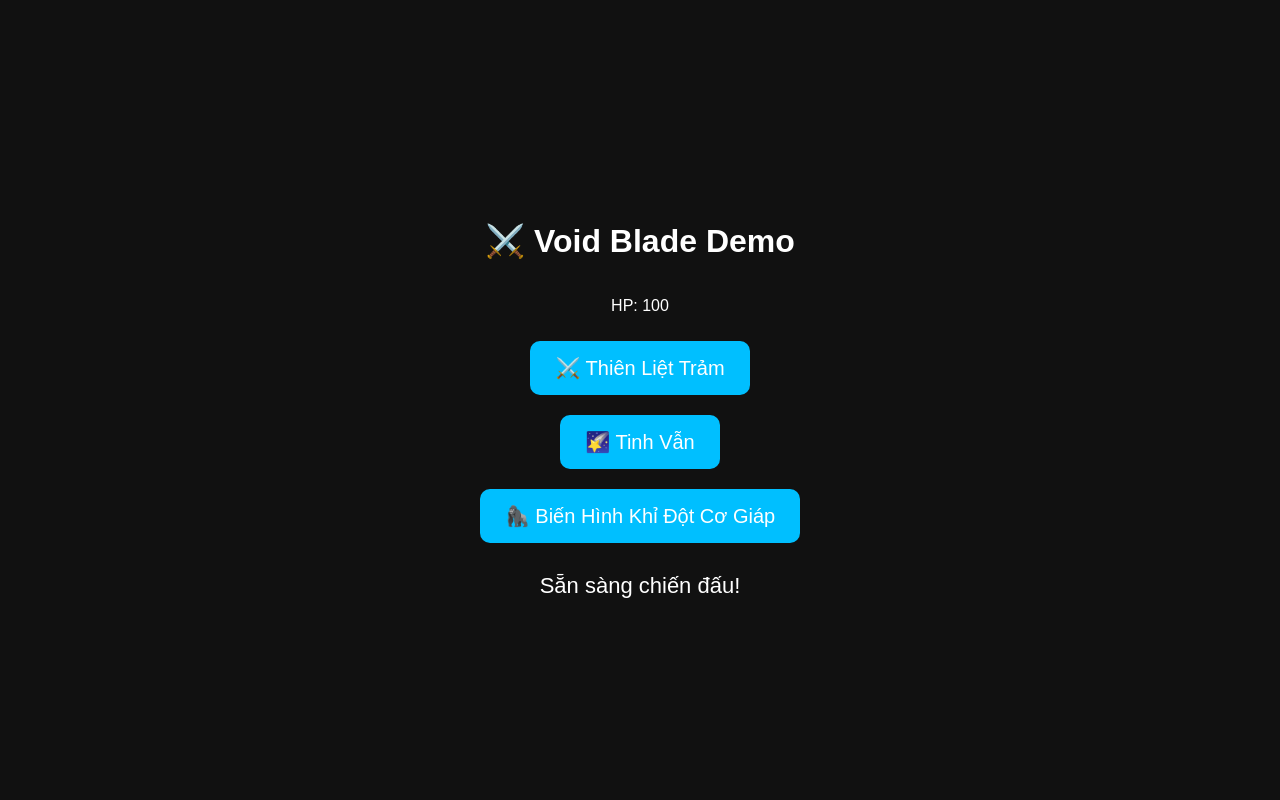
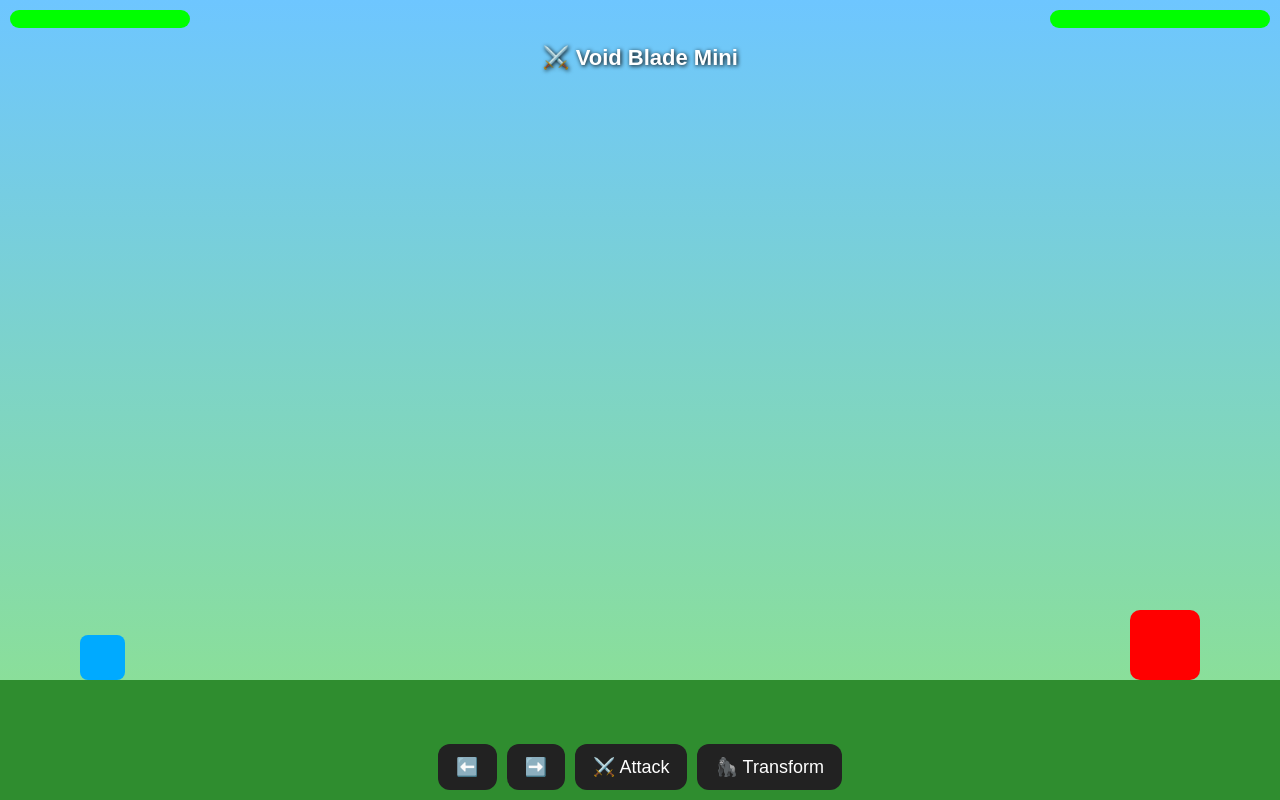
Before and after one commit to maiyeuemdauyeu1-art/-VoidBladeGame, a plain HTML site: page index.html in a window 1280 px wide. Drawn offline with Linux system fonts and the light colour scheme.

Commit message:
Update index.html

```diff
--- a/index.html
+++ b/index.html
@@ -2,61 +2,210 @@
 <html lang="vi">
 <head>
 <meta charset="UTF-8">
-<meta name="viewport" content="width=device-width, initial-scale=1.0">
-<title>Void Blade Demo</title>
+<meta name="viewport" content="width=device-width,initial-scale=1">
+<title>Void Blade Mini</title>
+
 <style>
 body{
 margin:0;
-background:#111;
-color:white;
+overflow:hidden;
+background:#6ec6ff;
 font-family:Arial;
-text-align:center;
 }
+
 #game{
+position:relative;
 width:100vw;
 height:100vh;
+background:linear-gradient(#6ec6ff,#8fe388);
+}
+
+#ground{
+position:absolute;
+bottom:0;
+width:100%;
+height:120px;
+background:#2f8d2f;
+}
+
+#player{
+position:absolute;
+left:80px;
+bottom:120px;
+width:45px;
+height:45px;
+background:#00aaff;
+border-radius:8px;
+}
+
+#boss{
+position:absolute;
+right:80px;
+bottom:120px;
+width:70px;
+height:70px;
+background:red;
+border-radius:10px;
+}
+
+.bar{
+position:absolute;
+height:18px;
+background:#333;
+border-radius:10px;
+overflow:hidden;
+}
+
+.fill{
+height:100%;
+background:lime;
+}
+
+#playerBar{
+left:10px;
+top:10px;
+width:180px;
+}
+
+#bossBar{
+right:10px;
+top:10px;
+width:220px;
+}
+
+#controls{
+position:absolute;
+bottom:10px;
+left:0;
+right:0;
 display:flex;
-flex-direction:column;
 justify-content:center;
-align-items:center;
+gap:10px;
+flex-wrap:wrap;
 }
+
 button{
-padding:15px 25px;
-margin:10px;
-font-size:20px;
+font-size:18px;
+padding:12px 18px;
 border:none;
-border-radius:10px;
-background:#00bfff;
+border-radius:12px;
+background:#222;
 color:white;
 }
-#log{
-margin-top:20px;
+
+#text{
+position:absolute;
+top:45px;
+left:50%;
+transform:translateX(-50%);
 font-size:22px;
+font-weight:bold;
+color:white;
+text-shadow:1px 1px 4px black;
 }
 </style>
 </head>
+
 <body>
+
 <div id="game">
-<h1>⚔️ Void Blade Demo</h1>
-<p>HP: <span id="hp">100</span></p>
 
-<button onclick="skill1()">⚔️ Thiên Liệt Trảm</button>
-<button onclick="skill2()">🌠 Tinh Vẫn</button>
-<button onclick="transform()">🦍 Biến Hình Khỉ Đột Cơ Giáp</button>
+<div id="playerBar" class="bar">
+<div id="pfill" class="fill" style="width:100%"></div>
+</div>
 
-<div id="log">Sẵn sàng chiến đấu!</div>
+<div id="bossBar" class="bar">
+<div id="bfill" class="fill" style="width:100%"></div>
+</div>
+
+<div id="text">
+⚔️ Void Blade Mini
+</div>
+
+<div id="player"></div>
+
+<div id="boss"></div>
+
+<div id="ground"></div>
+
+<div id="controls">
+
+<button onclick="move(-25)">⬅️</button>
+
+<button onclick="move(25)">➡️</button>
+
+<button onclick="attack()">⚔️ Attack</button>
+
+<button onclick="transform()">🦍 Transform</button>
+
+</div>
+
 </div>
 
 <script>
-function skill1(){
-document.getElementById("log").innerHTML="⚔️ Thiên Liệt Trảm gây 250 sát thương!";
+
+let player=document.getElementById("player");
+let boss=document.getElementById("boss");
+
+let x=80;
+
+let bossHP=100;
+let power=10;
+
+function move(v){
+
+x+=v;
+
+if(x<0)x=0;
+if(x>window.innerWidth-60)x=window.innerWidth-60;
+
+player.style.left=x+"px";
+
 }
-function skill2(){
-document.getElementById("log").innerHTML="🌠 Tinh Vẫn triệu hồi kiếm từ trên trời!";
+
+function attack(){
+
+let bossX=window.innerWidth-150;
+
+if(Math.abs(x-bossX)<120){
+
+bossHP-=power;
+
+if(bossHP<0)bossHP=0;
+
+document.getElementById("bfill").style.width=bossHP+"%";
+
+if(bossHP==0){
+
+document.getElementById("text").innerHTML="🏆 Bạn đã đánh bại Boss!";
+
+boss.style.display="none";
+
 }
+
+}else{
+
+document.getElementById("text").innerHTML="Lại gần Boss hơn!";
+
+}
+
+}
+
 function transform(){
-document.getElementById("log").innerHTML="🦍 Bạn đã biến thành Khỉ Đột Cơ Giáp!";
+
+power=25;
+
+player.style.background="purple";
+
+player.style.width="70px";
+
+player.style.height="70px";
+
+document.getElementById("text").innerHTML="🦍 Khỉ Đột Cơ Giáp!";
+
 }
+
 </script>
+
 </body>
 </html>
```
